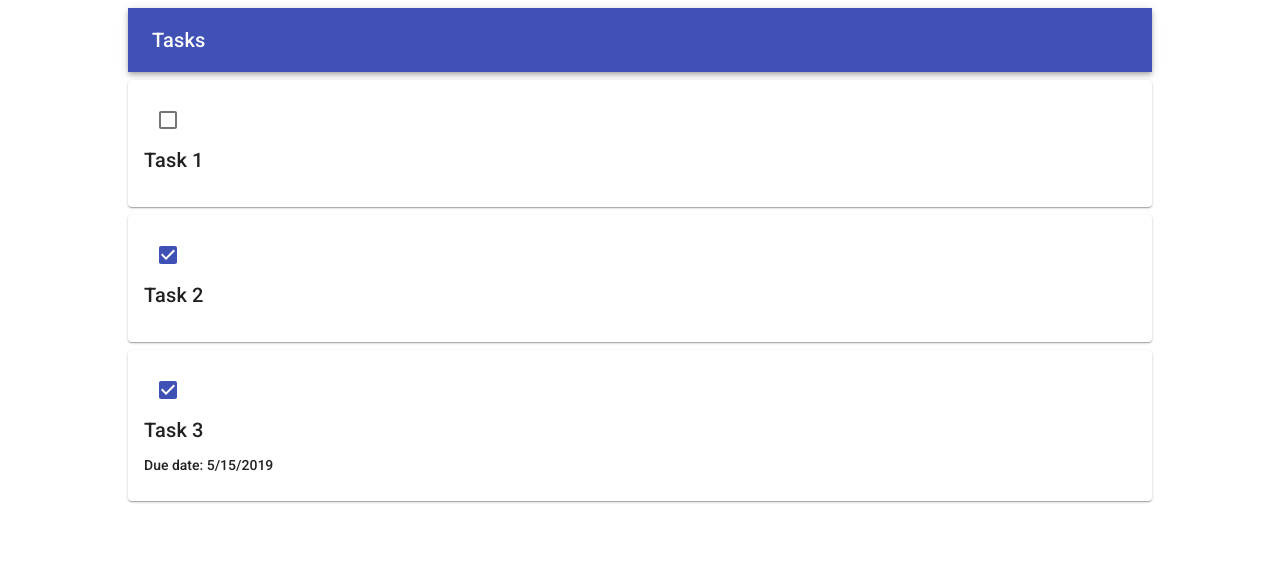
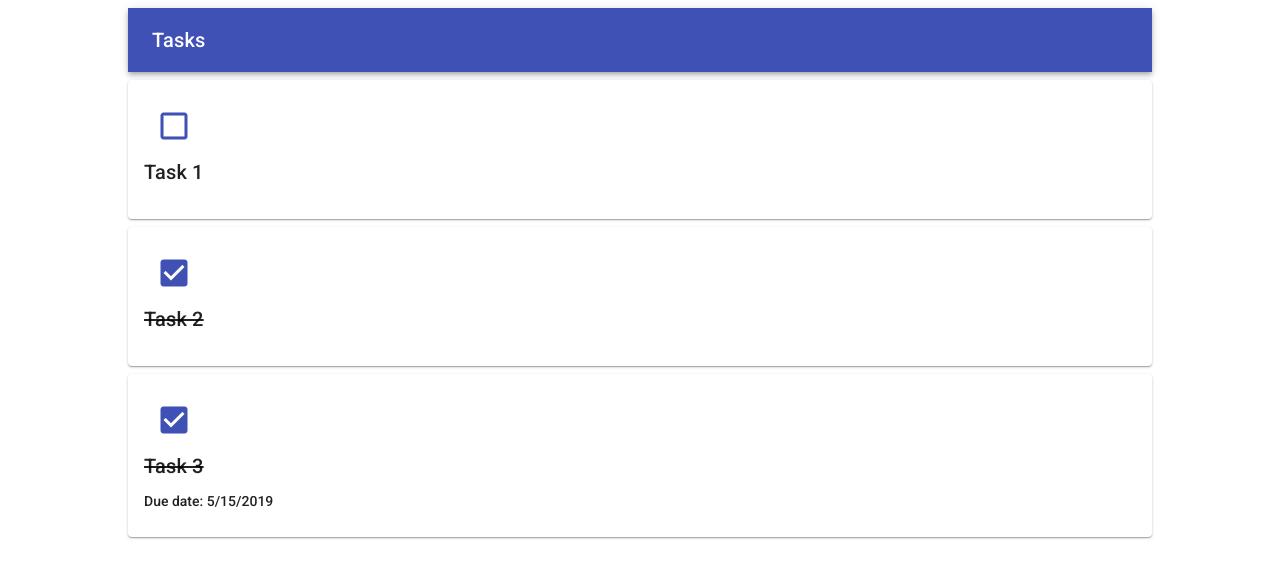
Before and after one commit to Gveir/todo-list-excercise, a React (Create React App) app in the folder react/client/: page / in a window 1280 px wide. Shown: the top 578 px of the page. Built offline with nearby package versions, Linux system fonts and the light colour scheme.

Commit message:
Task complete checkbox as button

```diff
--- a/react/client/package.json
+++ b/react/client/package.json
@@ -9,6 +9,7 @@
     "react-dom": "^16.8.2",
     "react-redux": "^6.0.1",
     "react-scripts": "2.1.5",
+    "recompose": "^0.30.0",
     "redux": "^4.0.1"
   },
   "scripts": {
--- a/react/client/src/actions/index.js
+++ b/react/client/src/actions/index.js
@@ -1,4 +1,4 @@
-import { FETCH_TASKS } from './types';
+import { FETCH_TASKS, TOGGLE_COMPLETE } from './types';
 
 export const fetchTasks = () => {
   return {
@@ -15,3 +15,10 @@ export const fetchTasks = () => {
     ]
   };
 };
+
+export const toggleComplete = task => {
+  return {
+    type: TOGGLE_COMPLETE,
+    task
+  };
+};
--- a/react/client/src/actions/types.js
+++ b/react/client/src/actions/types.js
@@ -1 +1,2 @@
 export const FETCH_TASKS = 'FETCH_TASKS';
+export const TOGGLE_COMPLETE = 'TOGGLE_COMPLETE';
--- a/react/client/src/components/TaskCard.js
+++ b/react/client/src/components/TaskCard.js
@@ -1,27 +1,49 @@
 import React from 'react';
 import { withStyles } from '@material-ui/core/styles';
+import { connect } from 'react-redux';
+import compose from 'recompose/compose';
 import Card from '@material-ui/core/Card';
 import CardContent from '@material-ui/core/CardContent';
-import Checkbox from '@material-ui/core/Checkbox';
+import Icon from '@material-ui/core/Icon';
+import IconButton from '@material-ui/core/IconButton';
 import Typography from '@material-ui/core/Typography';
+
+import { toggleComplete } from '../actions';
 
 const styles = () => ({
   card: {
     margin: '8px 0'
+  },
+  titleCompleted: {
+    textDecoration: 'line-through'
   }
 });
 
-const TaskCard = ({ task, classes }) => {
+class TaskCard extends React.Component {
+  onTaskCompleteClicked = () => {
+    this.props.toggleComplete(this.props.task);
+  };
+
+  render() {
+    const { task, classes } = this.props;
     return (
       <Card className={classes.card}>
         <CardContent>
-        <Checkbox
+          <IconButton
             id="task-completed"
-          checked={task.completed}
             color="primary"
-          className={classes.checkbox}
-        />
-        <Typography variant="h6" color="textPrimary" gutterBottom>
+            onClick={() => this.onTaskCompleteClicked()}
+          >
+            <Icon fontSize="large">
+              {task.completed ? 'check_box' : 'check_box_outline_blank'}
+            </Icon>
+          </IconButton>
+          <Typography
+            className={task.completed ? classes.titleCompleted : ''}
+            variant="h6"
+            color="textPrimary"
+            gutterBottom
+          >
             {task.title}
           </Typography>
           {task.dueDate && (
@@ -32,6 +54,13 @@ const TaskCard = ({ task, classes }) => {
         </CardContent>
       </Card>
     );
-};
+  }
+}
 
-export default withStyles(styles)(TaskCard);
+export default compose(
+  withStyles(styles),
+  connect(
+    null,
+    { toggleComplete }
+  )
+)(TaskCard);
--- a/react/client/src/components/TaskList.js
+++ b/react/client/src/components/TaskList.js
@@ -4,7 +4,7 @@ import { connect } from 'react-redux';
 import { fetchTasks } from '../actions';
 import TaskCard from './TaskCard';
 
-class StreamList extends React.Component {
+class TaskList extends React.Component {
   componentDidMount() {
     this.props.fetchTasks();
   }
@@ -29,4 +29,4 @@ const mapStateToProps = state => {
 export default connect(
   mapStateToProps,
   { fetchTasks }
-)(StreamList);
+)(TaskList);
--- a/react/client/src/index.js
+++ b/react/client/src/index.js
@@ -1,12 +1,13 @@
 import React from 'react';
 import ReactDOM from 'react-dom';
 import { Provider } from 'react-redux';
-import { createStore } from 'redux';
+import { createStore, compose } from 'redux';
 
 import reducers from './reducers';
 import App from './components/App';
 
-const store = createStore(reducers);
+const composeEnhancers = window.__REDUX_DEVTOOLS_EXTENSION_COMPOSE__ || compose;
+const store = createStore(reducers, composeEnhancers());
 
 ReactDOM.render(
   <Provider store={store}>
--- a/react/client/src/reducers/taskReducer.js
+++ b/react/client/src/reducers/taskReducer.js
@@ -1,11 +1,17 @@
 import _ from 'lodash';
 
-import { FETCH_TASKS } from '../actions/types';
+import { FETCH_TASKS, TOGGLE_COMPLETE } from '../actions/types';
 
 export default (state = {}, action) => {
   switch (action.type) {
     case FETCH_TASKS:
       return { ...state, ..._.mapKeys(action.payload, 'id') };
+    case TOGGLE_COMPLETE:
+      const { task } = action;
+      return {
+        ...state,
+        ..._.mapKeys([{ ...task, completed: !task.completed }], 'id')
+      };
     default:
       return state;
   }
```
Also changed, not shown: 1 other file (tests, documents, lock files or other folders). Lines whose indentation alone changed are shown as unchanged.
